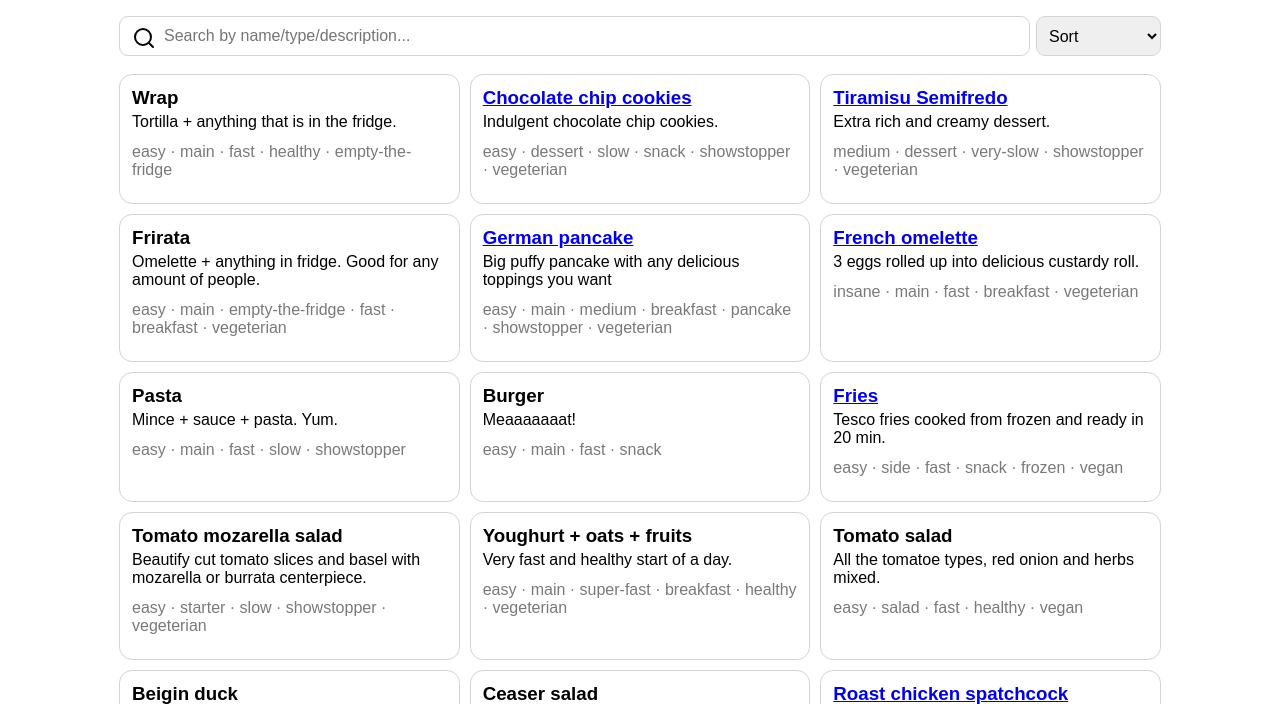
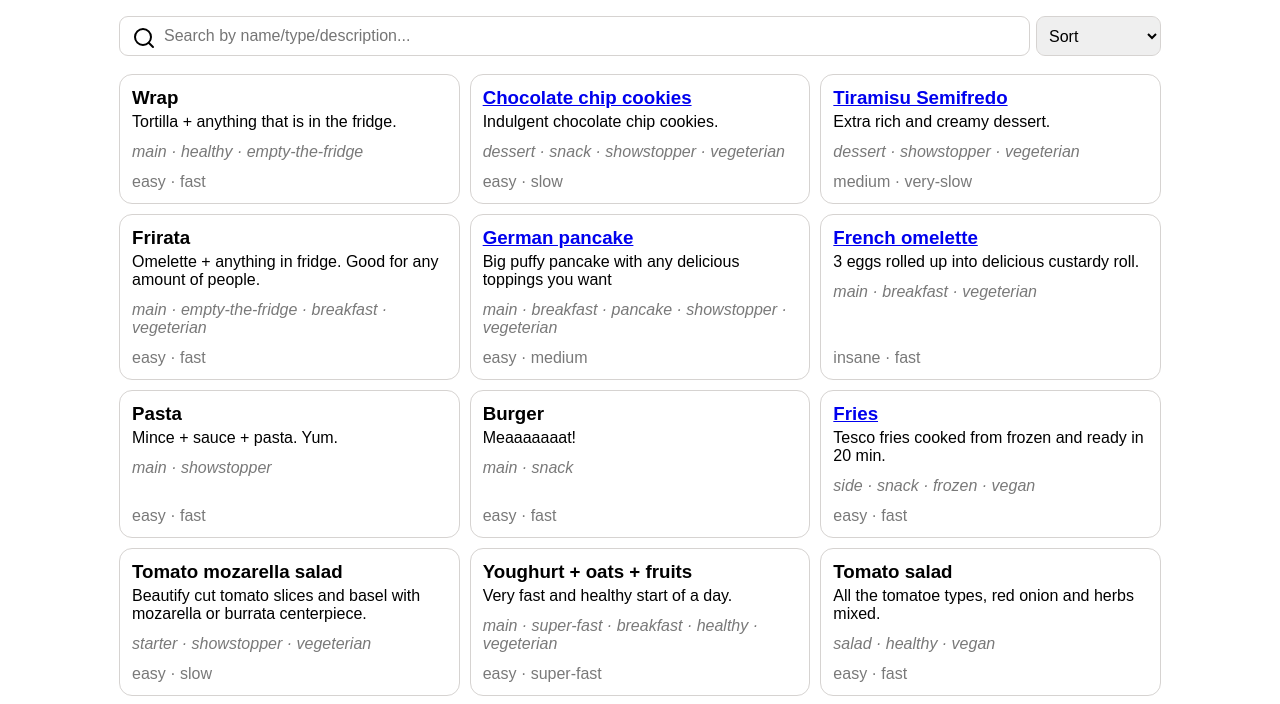
Before and after one commit to Herobread/kitchen-vault, a plain HTML site: page index.html in a window 1280 px wide. Shown: the part 88-792 px from the top of the page. Drawn offline with Linux system fonts and the light colour scheme.

Commit message:
refactor meal entries to include difficulty and time attributes; update rendering logic to display these attributes

```diff
--- a/meal.js
+++ b/meal.js
@@ -1,269 +1,362 @@
-// order like this:
-// 1 - difficulty
-// 2 - type of meal
-// 3 - speed of making
-// 4+ any extra tags
-// keep consistent tags for better usabilty
-
-/*
-  {
-    name: "",
-    tags: ["difficulty", "type", "speed", "extraTags"],
-    description: ""
-  },
-*/
-
 export const meals = [
   {
     name: "Wrap",
-    tags: ["easy", "main", "fast", "healthy", "empty-the-fridge"],
-    description: "Tortilla + anything that is in the fridge."
+    difficulty: "easy",
+    time: "fast",
+    tags: ["main", "healthy", "empty-the-fridge"],
+    description: "Tortilla + anything that is in the fridge.",
   },
   {
     name: "Chocolate chip cookies",
-    tags: ["easy", "dessert", "slow", "snack", "showstopper", "vegeterian"],
+    difficulty: "easy",
+    time: "slow",
+    tags: ["dessert", "snack", "showstopper", "vegeterian"],
     description: "Indulgent chocolate chip cookies.",
-    url: "https://www.youtube.com/watch?v=rEdl2Uetpvo"
+    url: "https://www.youtube.com/watch?v=rEdl2Uetpvo",
   },
   {
     name: "Tiramisu Semifredo",
-    tags: ["medium", "dessert", "very-slow", "showstopper", "vegeterian"],
+    difficulty: "medium",
+    time: "very-slow",
+    tags: ["dessert", "showstopper", "vegeterian"],
     description: "Extra rich and creamy dessert.",
-    url: "https://www.youtube.com/watch?v=87V4nizNJiE"
+    url: "https://www.youtube.com/watch?v=87V4nizNJiE",
   },
   {
     name: "Frirata",
-    tags: ["easy", "main", "empty-the-fridge", "fast", "breakfast", "vegeterian"],
-    description: "Omelette + anything in fridge. Good for any amount of people."
+    difficulty: "easy",
+    time: "fast",
+    tags: ["main", "empty-the-fridge", "breakfast", "vegeterian"],
+    description:
+      "Omelette + anything in fridge. Good for any amount of people.",
   },
   {
     name: "German pancake",
-    tags: ["easy", "main", "medium", "breakfast", "pancake", "showstopper", "vegeterian"],
+    difficulty: "easy",
+    time: "medium",
+    tags: [
+      "main",
+      "breakfast",
+      "pancake",
+      "showstopper",
+      "vegeterian",
+    ],
     description: "Big puffy pancake with any delicious toppings you want",
-    url: "https://www.youtube.com/watch?v=6gpoV6zCHkQ"
+    url: "https://www.youtube.com/watch?v=6gpoV6zCHkQ",
   },
   {
     name: "French omelette",
-    tags: ["insane", "main", "fast", "breakfast", "vegeterian"],
+    difficulty: "insane",
+    time: "fast",
+    tags: ["main", "breakfast", "vegeterian"],
     description: "3 eggs rolled up into delicious custardy roll.",
-    url: "https://www.youtube.com/watch?v=A-pqjLgFCqw"
+    url: "https://www.youtube.com/watch?v=A-pqjLgFCqw",
   },
   {
     name: "Pasta",
-    tags: ["easy", "main", "fast", "slow", "showstopper"],
-    description: "Mince + sauce + pasta. Yum."
+    difficulty: "easy",
+    time: "fast",
+    tags: ["main", "showstopper"],
+    description: "Mince + sauce + pasta. Yum.",
   },
   {
     name: "Burger",
-    tags: ["easy", "main", "fast", "snack"],
-    description: "Meaaaaaaat!"
+    difficulty: "easy",
+    time: "fast",
+    tags: ["main", "snack"],
+    description: "Meaaaaaaat!",
   },
   {
     name: "Fries",
-    tags: ["easy", "side", "fast", "snack", "frozen", "vegan"],
+    difficulty: "easy",
+    time: "fast",
+    tags: ["side", "snack", "frozen", "vegan"],
     description: "Tesco fries cooked from frozen and ready in 20 min.",
-    url: "https://www.tesco.com/groceries/en-GB/shop/frozen-food/chips-potatoes-and-sides/chips-and-french-fries/frozen-chips-french-fries"
+    url: "https://www.tesco.com/groceries/en-GB/shop/frozen-food/chips-potatoes-and-sides/chips-and-french-fries/frozen-chips-french-fries",
   },
   {
     name: "Tomato mozarella salad",
-    tags: ["easy", "starter", "slow", "showstopper", "vegeterian"],
-    description: "Beautify cut tomato slices and basel with mozarella or burrata centerpiece."
+    difficulty: "easy",
+    time: "slow",
+    tags: ["starter", "showstopper", "vegeterian"],
+    description:
+      "Beautify cut tomato slices and basel with mozarella or burrata centerpiece.",
   },
   {
     name: "Youghurt + oats + fruits",
-    tags: ["easy", "main", "super-fast", "breakfast", "healthy", "vegeterian"],
-    description: "Very fast and healthy start of a day."
+    difficulty: "easy",
+    time: "super-fast",
+    tags: ["main", "super-fast", "breakfast", "healthy", "vegeterian"],
+    description: "Very fast and healthy start of a day.",
   },
   {
     name: "Tomato salad",
-    tags: ["easy", "salad", "fast", "healthy", "vegan"],
-    description: "All the tomatoe types, red onion and herbs mixed."
+    difficulty: "easy",
+    time: "fast",
+    tags: ["salad", "healthy", "vegan"],
+    description: "All the tomatoe types, red onion and herbs mixed.",
   },
   {
     name: "Beigin duck",
-    tags: ["medium", "main", "slow", "healthy", "frozen"],
-    description: "Mini wraps with delicious sauce and cucumbers and spring onion strips."
+    difficulty: "medium",
+    time: "slow",
+    tags: ["main", "healthy", "frozen"],
+    description:
+      "Mini wraps with delicious sauce and cucumbers and spring onion strips.",
   },
   {
     name: "Ceaser salad",
-    tags: ["easy", "salad", "fast"],
-    description: "Same as burger but different textures."
+    difficulty: "easy",
+    time: "fast",
+    tags: ["salad", "fast"],
+    description: "Same as burger but different textures.",
   },
   {
     name: "Roast chicken spatchcock",
-    tags: ["medium", "main", "very-slow", "showstopper", "healthy"],
+    difficulty: "medium",
+    time: "very-slow",
+    tags: ["main", "showstopper", "healthy"],
     description: "Classic roast chicken",
-    url: "https://www.youtube.com/watch?v=pod4x5NJoYI"
+    url: "https://www.youtube.com/watch?v=pod4x5NJoYI",
   },
   {
     name: "Rice",
-    tags: ["easy", "side", "fast", "healthy", "vegan"],
+    difficulty: "easy",
+    time: "fast",
+    tags: ["side", "healthy", "vegan"],
     description: "Steamed rice, don't forget the right proportions.",
-    url: "https://www.youtube.com/watch?v=Jf75I9LKhvg"
+    url: "https://www.youtube.com/watch?v=Jf75I9LKhvg",
   },
   {
     name: "Potato mash",
-    tags: ["easy", "side", "fast", "healthy", "vegan"],
-    description: "Simple potato"
+    difficulty: "easy",
+    time: "fast",
+    tags: ["side", "healthy", "vegan"],
+    description: "Simple potato",
   },
   {
     name: "Sweet potato mash",
-    tags: ["easy", "side", "fast", "healthy", "vegan"],
-    description: "Better potato"
+    difficulty: "easy",
+    time: "fast",
+    tags: ["side", "healthy", "vegan"],
+    description: "Better potato",
   },
   {
     name: "Egg noodle",
-    tags: ["easy", "side", "super-fast", "healthy", "vegeterian"],
-    description: "Better version of instant noodle"
+    difficulty: "easy",
+    time: "super-fast",
+    tags: ["side", "super-fast", "healthy", "vegeterian"],
+    description: "Better version of instant noodle",
   },
   {
     name: "Kale crips",
-    tags: ["easy", "snack", "fast", "healthy", "vegan", "vegeterian"],
-    description: "Delicious helthy crisps"
+    difficulty: "easy",
+    time: "fast",
+    tags: ["snack", "healthy", "vegan", "vegeterian"],
+    description: "Delicious helthy crisps",
   },
   {
     name: "Knafeh",
-    tags: ["medium", "dessert", "slow", "vegeterian", "showstopper"],
-    description: "Delicious cheesy dessert with honey"
+    difficulty: "medium",
+    time: "slow",
+    tags: ["dessert", "vegeterian", "showstopper"],
+    description: "Delicious cheesy dessert with honey",
   },
   {
     name: "Ratatouille",
-    tags: ["easy", "main", "slow", "vegan", "vegeterian"],
-    description: "Baked bunch of veggies"
+    difficulty: "easy",
+    time: "slow",
+    tags: ["main", "vegan", "vegeterian"],
+    description: "Baked bunch of veggies",
   },
   {
     name: "Pancake",
-    tags: ["easy", "main", "slow", "vegeterian"],
-    description: "A brown thin, round cake"
+    difficulty: "easy",
+    time: "slow",
+    tags: ["main", "vegeterian"],
+    description: "A brown thin, round cake",
   },
   {
     name: "Dauphinoise potatoes",
-    tags: ["medium", "main", "side", "slow", "vegeterian"],
-    description: "Very cheesy potatoes."
+    difficulty: "medium",
+    time: "side",
+    tags: ["main", "side", "vegeterian"],
+    description: "Very cheesy potatoes.",
   },
   {
     name: "Grilled Halloumi cheese",
-    tags: ["easy", "side", "fast", "vegeterian"],
-    description: "Mashallah"
+    difficulty: "easy",
+    time: "fast",
+    tags: ["side", "vegeterian"],
+    description: "Mashallah",
   },
   {
     name: "Cheese platter",
-    tags: ["easy", "side", "fast", "vegeterian"],
-    description: "Create a tasting session of different cheeses from hard to soft ones."
+    difficulty: "easy",
+    time: "fast",
+    tags: ["side", "vegeterian"],
+    description:
+      "Create a tasting session of different cheeses from hard to soft ones.",
   },
   {
     name: "Chocolate cake",
-    tags: ["???", "dessert", "very-slow"],
-    description: "Mashallah"
+    difficulty: "???",
+    time: "very-slow",
+    tags: ["dessert"],
+    description: "Mashallah",
   },
   {
     name: "Coleslaw",
-    tags: ["easy", "salad", "fast", "vegeterian", "healthy"],
-    description: "Shredded cabbage and carrots with creamy dressing."
+    difficulty: "easy",
+    time: "fast",
+    tags: ["salad", "vegeterian", "healthy"],
+    description: "Shredded cabbage and carrots with creamy dressing.",
   },
   {
     name: "Water",
-    tags: ["easy", "drink", "super-fast"],
-    description: "The best drink ever"
+    difficulty: "easy",
+    time: "super-fast",
+    tags: ["drink", "super-fast"],
+    description: "The best drink ever",
   },
   {
     name: "Mojito",
-    tags: ["easy", "drink", "super-fast", "cocktail", "alcoholic"],
-    description: "Lime, mint, sugar, soda and rum over ice."
+    difficulty: "easy",
+    time: "super-fast",
+    tags: ["drink", "super-fast", "cocktail", "alcoholic"],
+    description: "Lime, mint, sugar, soda and rum over ice.",
   },
   {
     name: "Croissant (frozen)",
-    tags: ["easy", "snack", "slow", "breakfast", "frozen"],
-    description: "Bake-from-frozen croissants until puffed and golden."
+    difficulty: "easy",
+    time: "slow",
+    tags: ["snack", "breakfast", "frozen"],
+    description: "Bake-from-frozen croissants until puffed and golden.",
   },
   {
     name: "Sunrise mocktail",
-    tags: ["easy", "drink", "super-fast", "mocktail", "non-alcoholic"],
-    description: "Layered orange juice and grenadine over ice."
+    difficulty: "easy",
+    time: "super-fast",
+    tags: ["drink", "super-fast", "mocktail", "non-alcoholic"],
+    description: "Layered orange juice and grenadine over ice.",
   },
   {
     name: "Lemonade",
-    tags: ["easy", "drink", "super-fast", "mocktail", "non-alcoholic", "healthy"],
-    description: "Fresh lemon juice, water and sugar to taste."
+    difficulty: "easy",
+    time: "super-fast",
+    tags: ["drink", "super-fast", "mocktail", "non-alcoholic", "healthy"],
+    description: "Fresh lemon juice, water and sugar to taste.",
   },
   {
     name: "Steak",
-    tags: ["medium", "main", "fast", "showstopper"],
-    description: "Pan-seared steak with butter baste and rest."
+    difficulty: "medium",
+    time: "fast",
+    tags: ["main", "showstopper"],
+    description: "Pan-seared steak with butter baste and rest.",
   },
   {
     name: "Ayran",
-    tags: ["easy", "drink", "super-fast", "non-alcoholic", "vegeterian", "healthy"],
-    description: "Yoghurt blended with cold water and a pinch of salt."
+    difficulty: "easy",
+    time: "super-fast",
+    tags: ["drink", "super-fast", "non-alcoholic", "vegeterian", "healthy"],
+    description: "Yoghurt blended with cold water and a pinch of salt.",
   },
   {
     name: "Okra",
-    tags: ["medium", "side", "slow", "healthy", "vegan", "vegeterian"],
-    description: "Stewed or sautéed okra with aromatics."
+    difficulty: "medium",
+    time: "slow",
+    tags: ["side", "healthy", "vegan", "vegeterian"],
+    description: "Stewed or sautéed okra with aromatics.",
   },
   {
     name: "Cordial",
-    tags: ["easy", "drink", "very-slow", "non-alcoholic"],
-    description: "Homemade fruit syrup concentrate for mixing."
+    difficulty: "easy",
+    time: "very-slow",
+    tags: ["drink", "non-alcoholic"],
+    description: "Homemade fruit syrup concentrate for mixing.",
   },
   {
     name: "Crepes",
-    tags: ["easy", "dessert", "slow", "breakfast", "vegeterian"],
-    description: "Thin pancakes with sweet or savoury fillings."
+    difficulty: "easy",
+    time: "slow",
+    tags: ["dessert", "breakfast", "vegeterian"],
+    description: "Thin pancakes with sweet or savoury fillings.",
   },
   {
     name: "Lasagna",
-    tags: ["medium", "main", "very-slow", "showstopper"],
-    description: "Layered pasta bake with sauce and cheese."
+    difficulty: "medium",
+    time: "very-slow",
+    tags: ["main", "showstopper"],
+    description: "Layered pasta bake with sauce and cheese.",
   },
   {
     name: "Giga platter (chicken, potatoes, veggies)",
-    tags: ["medium", "main", "slow", "showstopper", "healthy"],
-    description: "Big roasting tray with chicken, potatoes and mixed veg."
+    difficulty: "medium",
+    time: "slow",
+    tags: ["main", "showstopper", "healthy"],
+    description: "Big roasting tray with chicken, potatoes and mixed veg.",
   },
   {
     name: "Dumplings",
-    tags: ["medium", "main", "slow"],
-    description: "Boiled or pan-fried dumplings with dipping sauce."
+    difficulty: "medium",
+    time: "slow",
+    tags: ["main"],
+    description: "Boiled or pan-fried dumplings with dipping sauce.",
   },
   {
     name: "Pain au chocolat",
-    tags: ["easy", "snack", "slow", "breakfast"],
-    description: "Flaky pastry with a rich chocolate bar inside."
+    difficulty: "easy",
+    time: "slow",
+    tags: ["snack", "breakfast"],
+    description: "Flaky pastry with a rich chocolate bar inside.",
   },
   {
     name: "Schnitzel",
-    tags: ["medium", "main", "fast", "showstopper"],
-    description: "Breaded, shallow-fried cutlet (chicken, pork or veal)."
+    difficulty: "medium",
+    time: "fast",
+    tags: ["main", "showstopper"],
+    description: "Breaded, shallow-fried cutlet (chicken, pork or veal).",
   },
   {
     name: "Pea soup",
-    tags: ["easy", "main", "side", "slow", "healthy", "vegeterian"],
-    description: "Smooth or chunky pea soup with herbs."
+    difficulty: "easy",
+    time: "side",
+    tags: ["main", "side", "healthy", "vegeterian"],
+    description: "Smooth or chunky pea soup with herbs.",
   },
   {
     name: "Garlic bread",
-    tags: ["easy", "main", "fast", "healthy", "vegeterian"],
-    description: "Delicious side for soup or indian kitchen."
+    difficulty: "easy",
+    time: "fast",
+    tags: ["main", "healthy", "vegeterian"],
+    description: "Delicious side for soup or indian kitchen.",
   },
   {
     name: "Stuffed pepper or other veg",
-    tags: ["???", "main", "side", "???"],
-    description: "A lot of mince disguised as a vegetable"
+    difficulty: "???",
+    time: "???",
+    tags: ["main", "side"],
+    description: "A lot of mince disguised as a vegetable",
   },
   {
     name: "Beef stir fry",
-    tags: ["easy", "main", "fast"],
-    description: "Pan + beef + spices"
+    difficulty: "easy",
+    time: "fast",
+    tags: ["main", "fast"],
+    description: "Pan + beef + spices",
   },
   {
     name: "Crispy potato cubes",
-    tags: ["medium", "side", "slow"],
-    description: "crunchy (hopefully)"
+    difficulty: "medium",
+    time: "slow",
+    tags: ["side"],
+    description: "crunchy (hopefully)",
   },
   {
     name: "Crispy duck salad",
-    tags: ["???", "main", "side", "???"],
-    description: "Inspired by the Ivy restaurant."
+    difficulty: "???",
+    time: "???",
+    tags: ["main", "side"],
+    description: "Inspired by the Ivy restaurant.",
   },
 ];
--- a/scripts/app.js
+++ b/scripts/app.js
@@ -75,7 +75,9 @@ function rerenderList() {
             entryData.name.toLowerCase().includes(q) ||
             (entryData.description && entryData.description.toLowerCase().includes(q)) ||
             (Array.isArray(entryData.tags) &&
-                entryData.tags.some(tag => String(tag).toLowerCase().includes(q)))
+                entryData.tags.some(tag => String(tag).toLowerCase().includes(q))) ||
+            (entryData.difficulty && entryData.difficulty.toLowerCase().includes(q)) ||
+            (entryData.time && entryData.time.toLowerCase().includes(q))
         ) {
             isFound = true
             list.appendChild(createEntry(entryData))
@@ -101,7 +103,7 @@ export function createEntry(mealData) {
 
     const html = String.raw
 
-    const { name, tags, description, url } = mealData
+    const { name, tags, description, url, difficulty, time } = mealData
 
     template.innerHTML = html`
         <li class="card meal-card">
@@ -109,7 +111,12 @@ export function createEntry(mealData) {
                 <h3 class="meal-list-item-header"></h3>
                 <p class="meal-list-item-description"></p>
             </div>
-            <p class="meal-list-item-tags"></p>
+            <i>
+                <p class="meal-list-item-tags"></p>
+            </i>
+            <div class="meal-meta">
+                <span>${difficulty}</span> · <span>${time}</span>
+            </div>
         </li>
     `
 
--- a/styles.css
+++ b/styles.css
@@ -187,3 +187,8 @@ select {
     font-style: italic;
     color: #797979;
 }
+
+.meal-meta {
+    color: #797979;
+
+}
```
